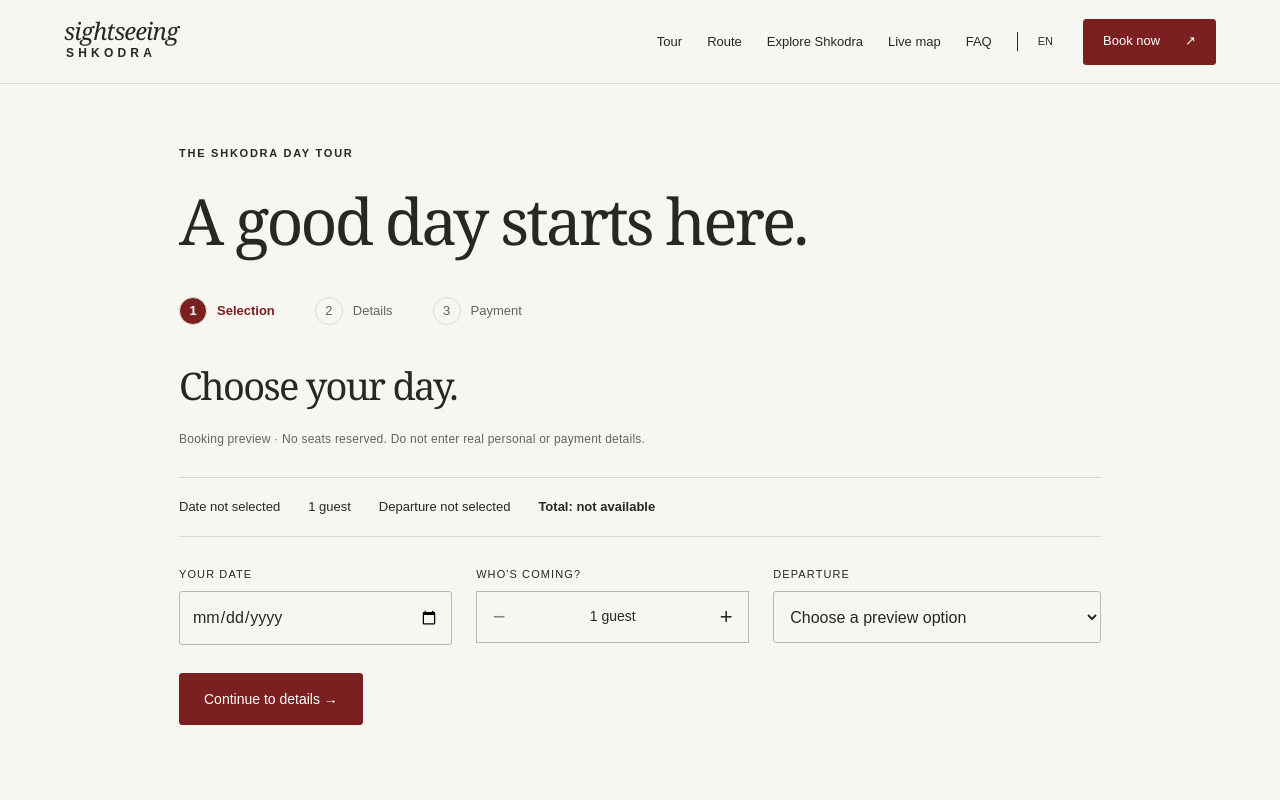
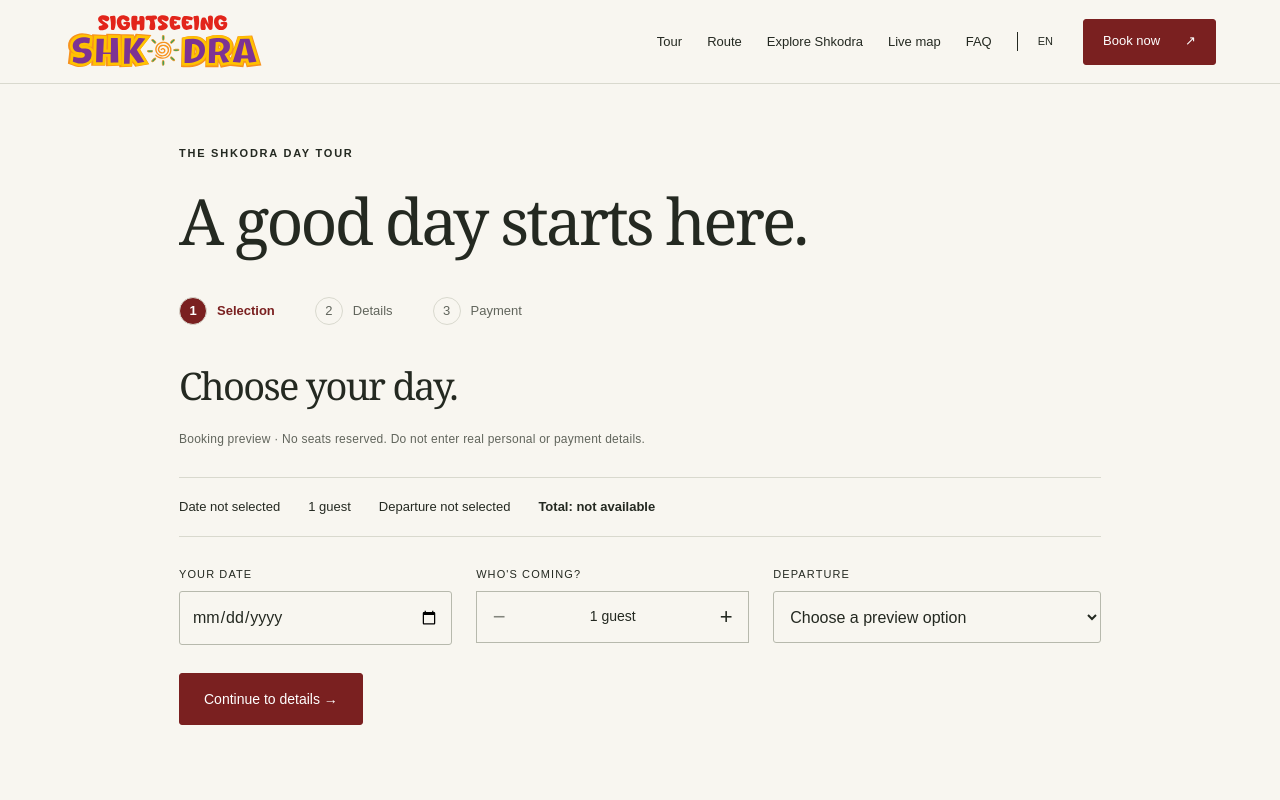
Before and after one commit to marlecisander-bit/SightseeingShkodra-Web-App, a Next.js app: page /book in a window 1280 px wide. Shown: the top 800 px of the page. Built offline with nearby package versions, Linux system fonts and the light colour scheme.

Commit message:
Apply supplied logo variants to local public app

```diff
--- a/src/app/(public)/public.css
+++ b/src/app/(public)/public.css
@@ -178,17 +178,16 @@
   height: 84px;
 }
 .public-site .p-wordmark {
-  font: italic 24px/1 var(--p-display);
-  letter-spacing: -0.04em;
   display: inline-flex;
-  flex-direction: column;
+  flex-shrink: 0;
   min-height: 44px;
+  align-items: center;
   justify-content: center;
 }
-.public-site .p-wordmark span {
-  font: 600 12px/1.8 var(--p-ui);
-  letter-spacing: 0.35em;
-  margin-left: 2px;
+.public-site .p-brand-logo {
+  display: block;
+  width: 200px;
+  height: auto;
 }
 .public-site .p-navigation {
   display: flex;
@@ -1077,11 +1076,8 @@ body:has(.p-booking-dialog[open]) {
   .public-site .p-header-solid {
     height: 76px;
   }
-  .public-site .p-wordmark {
-    font-size: 21px;
-  }
-  .public-site .p-wordmark span {
-    font-size: 10px;
+  .public-site .p-brand-logo {
+    width: 120px;
   }
   .public-site .p-header-book {
     font-size: 12px;
--- a/src/components/public/booking.tsx
+++ b/src/components/public/booking.tsx
@@ -1,6 +1,7 @@
 "use client";
 
 import Link from "next/link";
+import { BrandLogo } from "./brand-logo";
 import {
   createContext,
   useContext,
@@ -206,7 +207,7 @@ export function Header() {
         className={`p-header ${pathname !== "/" || scrolled || menu ? "p-header-solid" : ""}`}
       >
         <Link className="p-wordmark" href="/" onClick={() => setMenu(false)}>
-          sightseeing<span>SHKODRA</span>
+          <BrandLogo light={pathname === "/" && !scrolled && !menu} />
         </Link>
         <button
           className="p-menu-toggle"
--- /dev/null
+++ b/src/components/public/brand-logo.tsx
@@ -0,0 +1,15 @@
+import Image from "next/image";
+
+export function BrandLogo({ light = false }: { light?: boolean }) {
+  return (
+    <Image
+      className="p-brand-logo"
+      src={light ? "/brand/logo-light.svg" : "/brand/logo-color.svg"}
+      alt="Sightseeing Shkodra"
+      width={345}
+      height={103}
+      unoptimized
+      loading="eager"
+    />
+  );
+}
--- a/src/components/public/ui.tsx
+++ b/src/components/public/ui.tsx
@@ -1,5 +1,6 @@
 import Image from "next/image";
 import Link from "next/link";
+import { BrandLogo } from "./brand-logo";
 import type { ComponentProps, ReactNode } from "react";
 
 export function ActionLink({
@@ -81,7 +82,7 @@ export function Footer() {
     <footer className="p-footer">
       <div>
         <Link className="p-wordmark" href="/">
-          sightseeing<span>SHKODRA</span>
+          <BrandLogo />
         </Link>
         <p>
           A little closer to the place.
```
Also changed, not shown: public/brand/logo-color.svg (added), public/brand/logo-light.svg (added), 2 other files (tests, documents, lock files or other folders).
